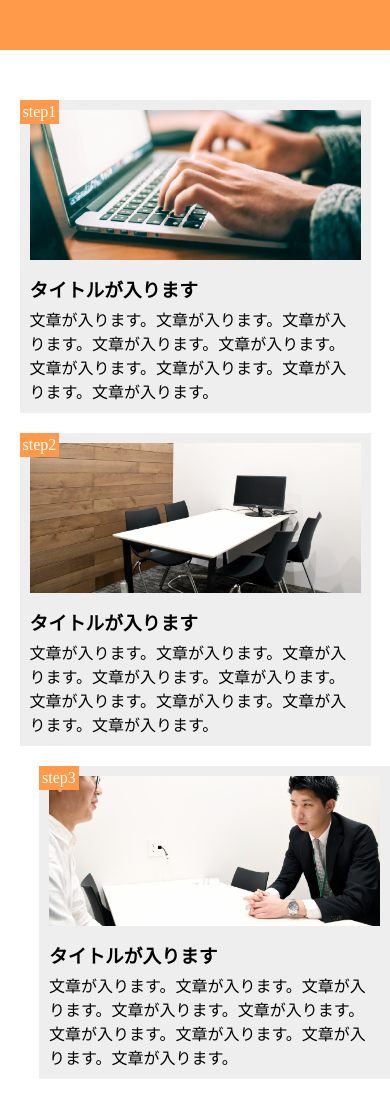
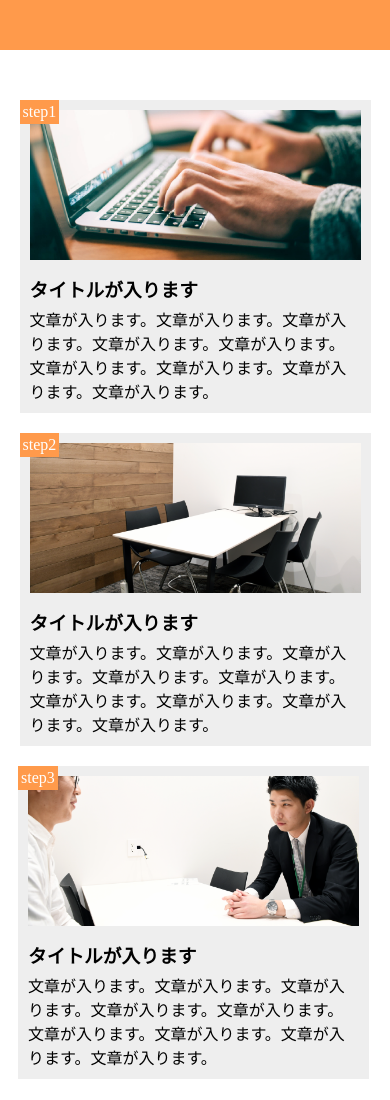
Before and after one commit to koedashintarou/chapter9_exercise, a plain HTML site: page index.html in a window 390 px wide. Shown: the top 1100 px of the page. Drawn offline with Linux system fonts and the light colour scheme.

Commit message:
Add files via upload

```diff
--- a/index.html
+++ b/index.html
@@ -23,7 +23,7 @@
       <p class="text">文章が入ります。文章が入ります。文章が入ります。文章が入ります。文章が入ります。文章が入ります。文章が入ります。文章が入ります。文章が入ります。</p>
     </div>
 
-    <div class="step-box">
+    <div class="step-box" style="margin-left: 18px;">
       <div class="step-img3"></div>
       <span class="step-mun">step3</span>
       <h3 class="title">タイトルが入ります</h3>
--- a/style.css
+++ b/style.css
@@ -82,9 +82,7 @@ footer {
     width: 90%;
   }
 
-  .step-box:last-child {
-    margin-bottom: 0;
-  }
+
 
   .step-img1 {
     height: 150px;
```
